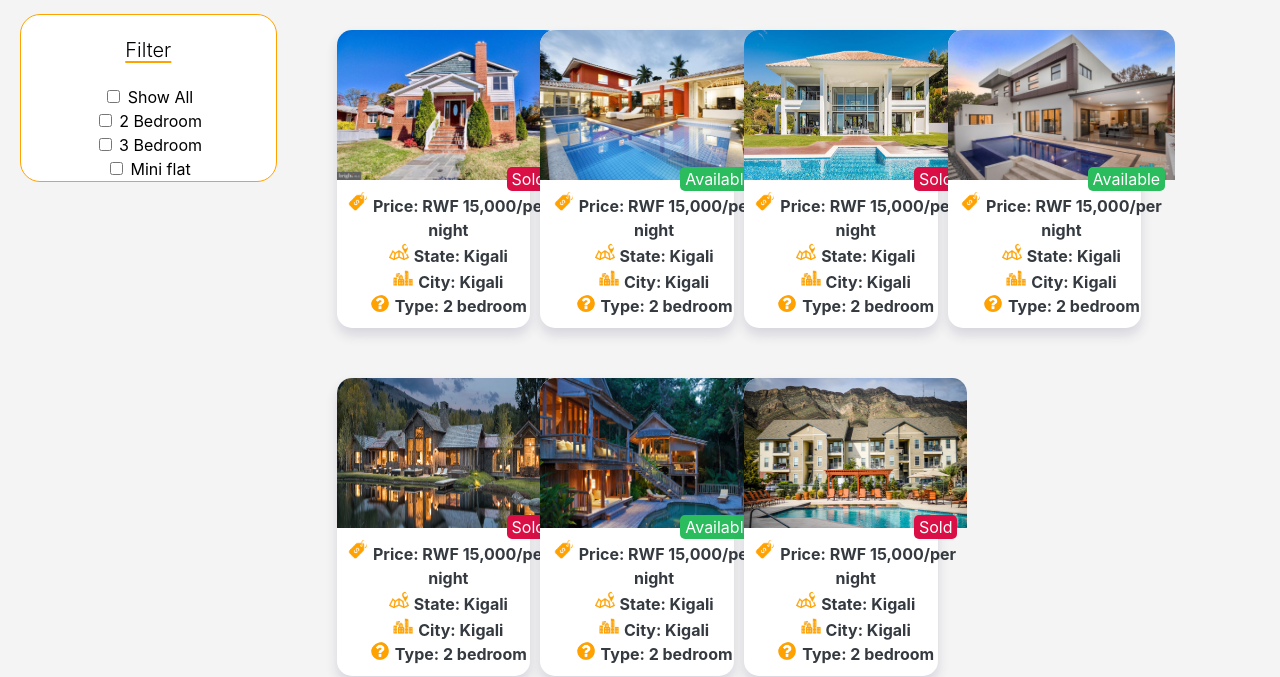
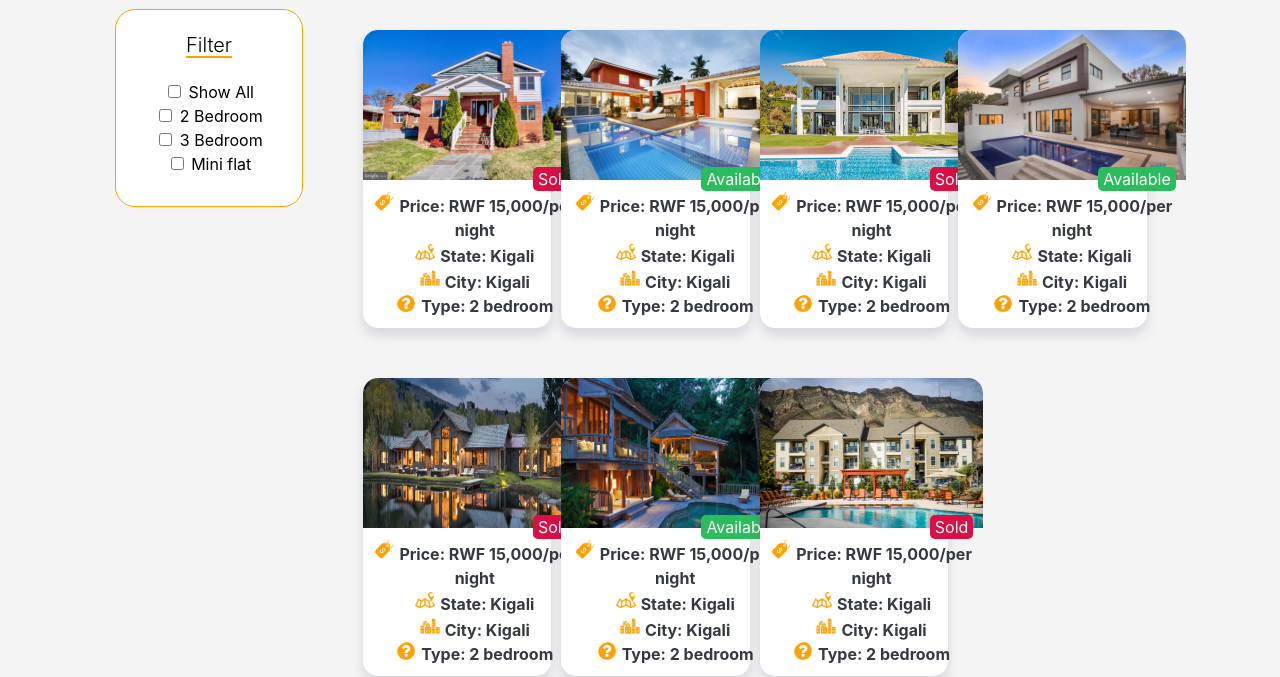
Before and after one commit to Jordybastien/Property-Pro-Lite, a website: page UI/properties.html in a window 1280 px wide. Shown: the part 124-801 px from the top of the page. Drawn offline with Linux system fonts and the light colour scheme.

Commit message:
bug(UI):Corrections on feedbacks 2 from challenge 1 [finishes #167170434]

```diff
--- a/UI/css/style.css
+++ b/UI/css/style.css
@@ -1,6 +1,12 @@
 /*HomePage*/
 tr{
     cursor: pointer;
+}
+tr:hover{
+    box-shadow: 0 7px 12px 0 rgba(62,57,107,.16);
+}
+.thumbnail{
+    width:50px;
 }
 .menusm{
 display:none;
@@ -53,7 +59,7 @@ width:30%;
     width:18px;
 }
 .table{
-    width: 70%;
+    width: 90%;
     max-width: 100%;
     margin-bottom: 1rem;
     background-color: transparent;
@@ -1190,11 +1196,11 @@ footer{
         text-align: center;
     }
     #properties-container .content .types {
-        width: 100%;
-        height: 100%;
-        margin-top: 0px;
-        margin-left: 5px;
-        margin-bottom: 10px;
+        width: 70%;
+        height: 75%;
+        margin-top: 50px;
+        margin-left: 60px;
+        margin-bottom: 50px;
         border: 1px solid;
         border-radius: 20px;
         border-color: #ffa200;
@@ -1456,10 +1462,11 @@ footer{
         text-align: center;
     }
     #properties-container .content .types {
-        width: 100%;
-        height: 100%;
-        /* margin-top: -550px; */
-        margin-left: 5px;
+        width: 70%;
+        height: 75%;
+        margin-top: 50px;
+        margin-left: 60px;
+        margin-bottom: 50px;
         border: 1px solid;
         border-radius: 20px;
         border-color: #ffa200;
@@ -1480,11 +1487,11 @@ footer{
         text-align: center;
     }
     #properties-container .content .types {
-        width: 100%;
-        height: 100%;
-        margin-top: 0px;
-        margin-left: 5px;
-        margin-bottom: 10px;
+        width: 70%;
+        height: 75%;
+        margin-top: 50px;
+        margin-left: 60px;
+        margin-bottom: 50px;
         border: 1px solid;
         border-radius: 20px;
         border-color: #ffa200;
@@ -1743,10 +1750,11 @@ footer{
         text-align: center;
     }
     #properties-container .content .types {
-        width: 100%;
-        height: 100%;
-        /* margin-top: -550px; */
-        margin-left: 5px;
+        width: 70%;
+        height: 75%;
+        margin-top: 50px;
+        margin-left: 60px;
+        margin-bottom: 50px;
         border: 1px solid;
         border-radius: 20px;
         border-color: #ffa200;
@@ -1767,11 +1775,11 @@ footer{
         text-align: center;
     }
     #properties-container .content .types {
-        width: 100%;
-        height: 100%;
-        margin-top: 0px;
-        margin-left: 5px;
-        margin-bottom: 10px;
+        width: 70%;
+        height: 75%;
+        margin-top: 50px;
+        margin-left: 60px;
+        margin-bottom: 50px;
         border: 1px solid;
         border-radius: 20px;
         border-color: #ffa200;
@@ -2048,11 +2056,11 @@ footer{
         text-align: center;
     }
     #properties-container .content .types {
-        width: 100%;
-        height: 100%;
-        margin-top: 0px;
-        margin-left: 5px;
-        margin-bottom: 10px;
+        width: 70%;
+        height: 75%;
+        margin-top: 50px;
+        margin-left: 60px;
+        margin-bottom: 50px;
         border: 1px solid;
         border-radius: 20px;
         border-color: #ffa200;
@@ -2662,14 +2670,15 @@ color: #464855;    font-weight: 100;
     margin-left: auto;
 }
 #properties-container .content .types{
-    width:20%;
-    height:100%;
-    margin-top: -550px;
-    margin-left: 5px;
+    width: 15%;
+    height: 100%;
+    margin-top: -490px;
+    margin-left: 100px;
     border: 1px solid;
     border-radius: 20px;
     border-color: #ffa200;
     background: #fff;
+    padding-bottom: 30px;
 }
 #properties-container .content .display{
     width:80%;
```
Also changed, not shown: UI/dashboard.html (+11 -8 lines), UI/property.html (+3 -0 lines).
